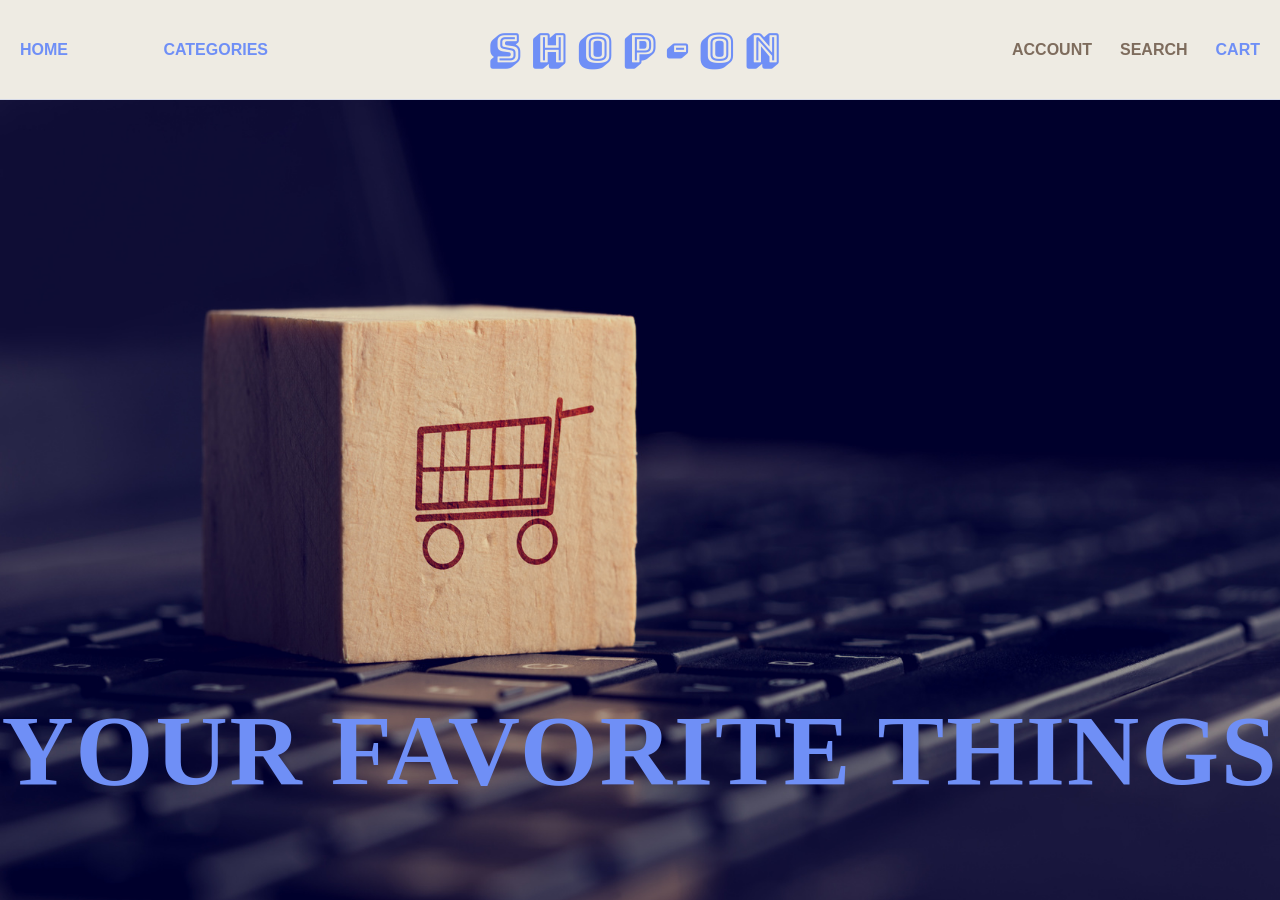
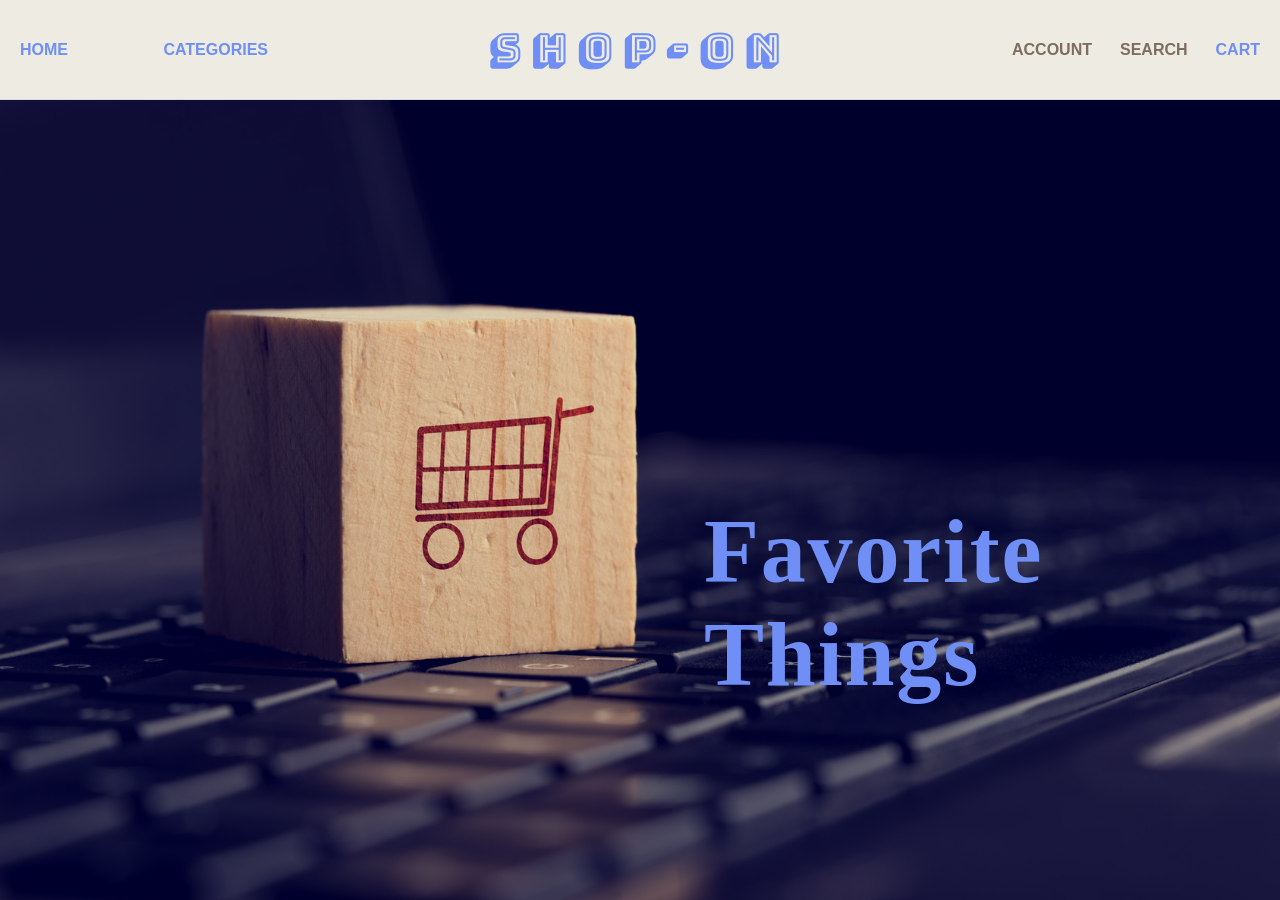
Before and after one commit to sushilt553/shopOn, a React app in the folder frontend/: page / in a window 1280 px wide. Built offline with nearby package versions, Linux system fonts and the light colour scheme; a web font is replaced by a local one.

Commit message:
Add extra css on splash page

```diff
--- a/frontend/src/components/main/splash_page.css
+++ b/frontend/src/components/main/splash_page.css
@@ -1,27 +1,24 @@
 .splash-body {
-  display: flex;
-  align-items: center;
-  width: 100vw;
+  display: block;
+  position: relative;
+  width: 100%;
   height: 100vh;
-  flex-grow: 1;
-  margin: 0 auto;
-  justify-content: center;
   background-image: url('../../images/block_on_keyboard.jpg');
-  /* background-image: url('../../images/Surprise_Gift.jpg'); */
-  /* background-image: url('../../images/west_side_market.jpeg'); */
-  /* background-image: url('../../images/shopping-cart-hand-drawn-shopping-items-shopping-cart-hand-drawn-shopping-items.jpg'); */
-  background-attachment: fixed;
   background-size: cover;
 }
 
 .splash-title {
-  /* font-family: "Source Sans Pro", sans-serif; */
+  display: block;
+  position: absolute;
+  top: 50%;
+  left: 55%;
   font-family: 'Bungee Inline', cursive;
   font-weight: bold;
   font-style: normal;
-  font-size: 100px;
+  font-size: 90px;
   letter-spacing: .02em;
-  /* color: antiquewhite; */
   color: #6f8ff6;
-  padding-top: 500px;
+  /* padding-bottom: 300px; */
+  padding-right: 50px;
+  flex-grow: unset;
 }
--- a/frontend/src/components/main/splash_page.js
+++ b/frontend/src/components/main/splash_page.js
@@ -6,7 +6,7 @@ class SplashPage extends React.Component {
     return (
       <div className="splash-body">
         <div className="splash-title">
-          YOUR FAVORITE THINGS
+          Favorite Things
         </div>
       </div>
     );
```
